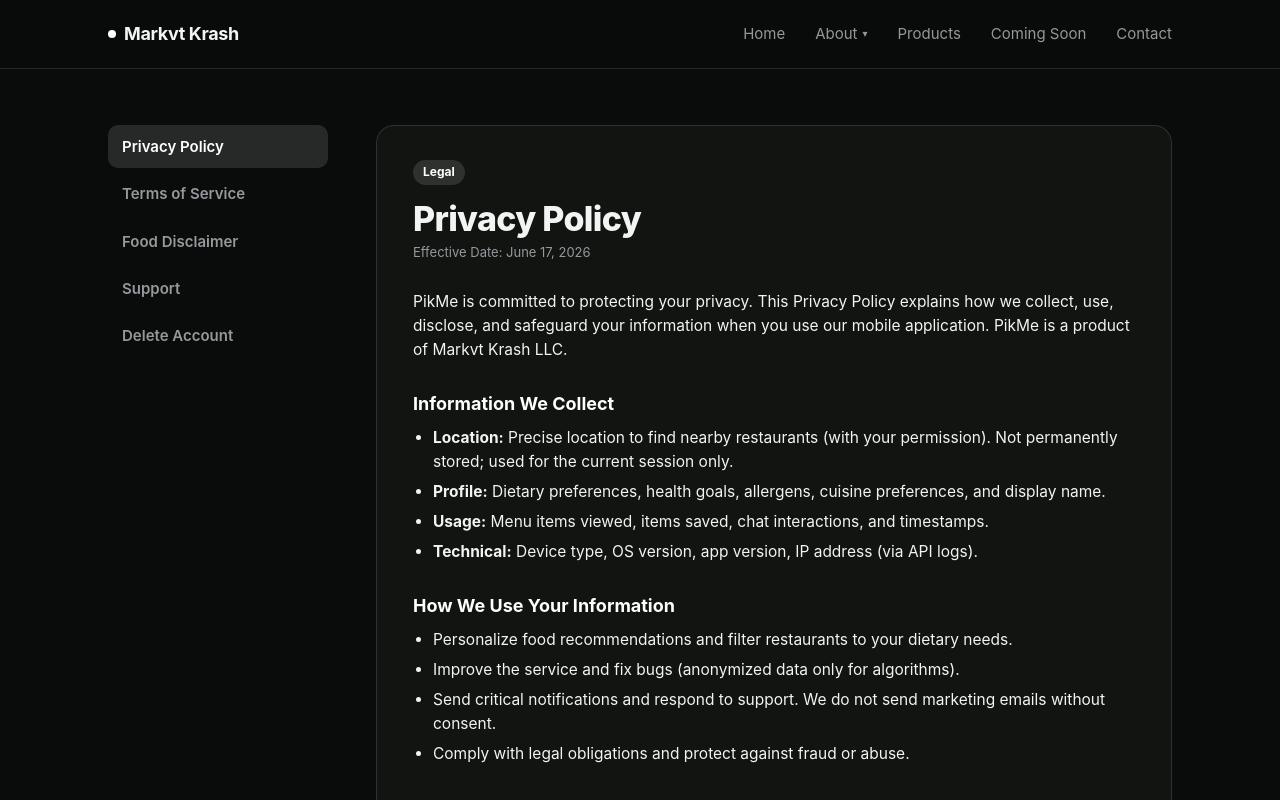
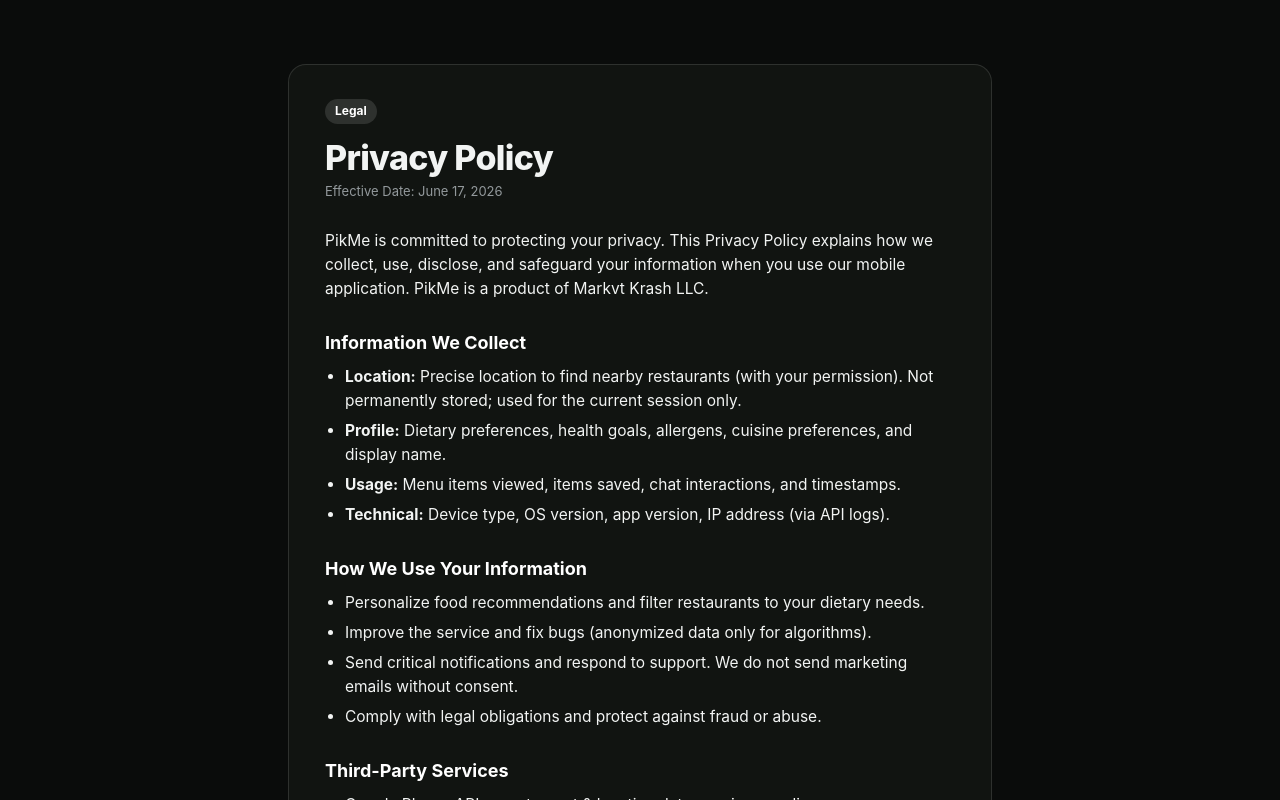
Before and after one commit to markvtkrash/mkrash-web, a Next.js app: page /legal/privacy in a window 1280 px wide. Shown: the top 800 px of the page. Built offline with nearby package versions, Linux system fonts and the light colour scheme.

Commit message:
legal page changes

```diff
--- a/app/globals.css
+++ b/app/globals.css
@@ -499,6 +499,7 @@
 
 /* ---- Legal pages ---- */
 .legal-wrap { max-width: 1120px; margin: 0 auto; padding: 56px 28px 80px; display: grid; grid-template-columns: 220px 1fr; gap: 48px; }
+.legal-wrap-bare { grid-template-columns: 1fr; max-width: 760px; padding-top: 64px; }
 .legal-nav { position: sticky; top: 92px; align-self: start; display: grid; gap: 4px; }
 .legal-nav a { padding: 10px 14px; border-radius: 10px; font-size: 15px; font-weight: 600; color: var(--muted); }
 .legal-nav a:hover { background: var(--bg-soft); color: var(--ink); }
--- a/app/layout.tsx
+++ b/app/layout.tsx
@@ -1,7 +1,6 @@
 import type { Metadata } from "next";
 import "./globals.css";
-import { Header } from "@/components/Header";
-import { Footer } from "@/components/Footer";
+import { SiteChrome } from "@/components/SiteChrome";
 
 export const metadata: Metadata = {
   metadataBase: new URL("https://markvtkrash.com"),
@@ -24,9 +23,7 @@
   return (
     <html lang="en">
       <body>
-        <Header />
-        {children}
-        <Footer />
+        <SiteChrome>{children}</SiteChrome>
       </body>
     </html>
   );
--- a/app/legal/food-disclaimer/page.tsx
+++ b/app/legal/food-disclaimer/page.tsx
@@ -8,7 +8,7 @@
 
 export default function FoodDisclaimer() {
   return (
-    <LegalPage title="Food Disclaimer" effective="Please read before using PikMe" pill="Important">
+    <LegalPage title="Food Disclaimer" effective="Please read before using PikMe" pill="Important" bare>
       <div className="callout">
         <strong>Nutritional information are approximations.</strong> Allergen and dietary restriction
         information could have changed. Verify important info before consuming.
--- a/app/legal/privacy/page.tsx
+++ b/app/legal/privacy/page.tsx
@@ -8,7 +8,7 @@
 
 export default function Privacy() {
   return (
-    <LegalPage title="Privacy Policy" effective="Effective Date: June 17, 2026">
+    <LegalPage title="Privacy Policy" effective="Effective Date: June 17, 2026" bare>
       <p>
         PikMe is committed to protecting your privacy. This Privacy Policy explains how we collect,
         use, disclose, and safeguard your information when you use our mobile application. PikMe is a
--- a/app/legal/terms/page.tsx
+++ b/app/legal/terms/page.tsx
@@ -8,7 +8,7 @@
 
 export default function Terms() {
   return (
-    <LegalPage title="Terms of Service" effective="Effective Date: June 17, 2026">
+    <LegalPage title="Terms of Service" effective="Effective Date: June 17, 2026" bare>
       <p>By using PikMe, you agree to these Terms. PikMe is a product of Markvt Krash LLC.</p>
 
       <h2>1. Use License</h2>
--- a/components/LegalPage.tsx
+++ b/components/LegalPage.tsx
@@ -4,16 +4,18 @@
   title,
   effective,
   pill = "Legal",
+  bare = false,
   children,
 }: {
   title: string;
   effective?: string;
   pill?: string;
+  bare?: boolean;
   children: React.ReactNode;
 }) {
   return (
-    <div className="legal-wrap">
-      <LegalNav />
+    <div className={`legal-wrap${bare ? " legal-wrap-bare" : ""}`}>
+      {!bare && <LegalNav />}
       <article className="legal-card">
         <span className="pill">{pill}</span>
         <h1>{title}</h1>
--- /dev/null
+++ b/components/SiteChrome.tsx
@@ -0,0 +1,23 @@
+"use client";
+
+import { usePathname } from "next/navigation";
+import { Header } from "./Header";
+import { Footer } from "./Footer";
+
+const BARE_PATHS = ["/legal/privacy", "/legal/terms", "/legal/food-disclaimer"];
+
+export function SiteChrome({ children }: { children: React.ReactNode }) {
+  const pathname = usePathname();
+
+  if (BARE_PATHS.includes(pathname)) {
+    return <>{children}</>;
+  }
+
+  return (
+    <>
+      <Header />
+      {children}
+      <Footer />
+    </>
+  );
+}
```
